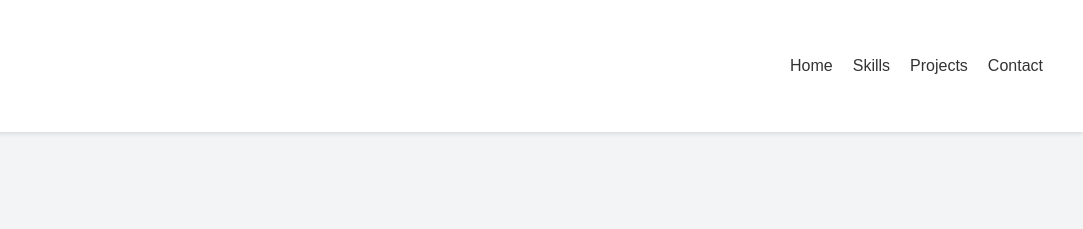
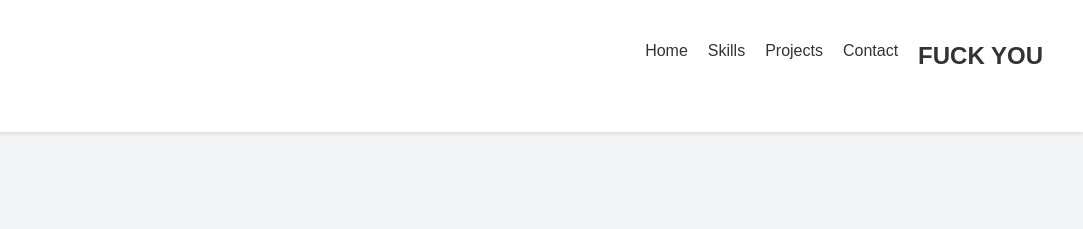
Before and after one commit to saumyasingh107/Josh-Technologies-Assignment, a plain HTML site: page index.html in a window 1280 px wide. Shown: the top 229 px of the page, 197-1280 px from the left. Drawn offline with Linux system fonts and the light colour scheme.

Commit message:
CHecking git

```diff
--- a/index.html
+++ b/index.html
@@ -17,6 +17,7 @@
         <li><a href="#skills">Skills</a></li>
         <li><a href="#projects">Projects</a></li>
         <li><a href="#contact">Contact</a></li>
+        <h1> FUCK YOU</h1>
       </ul>
     </div>
   </nav>
```
